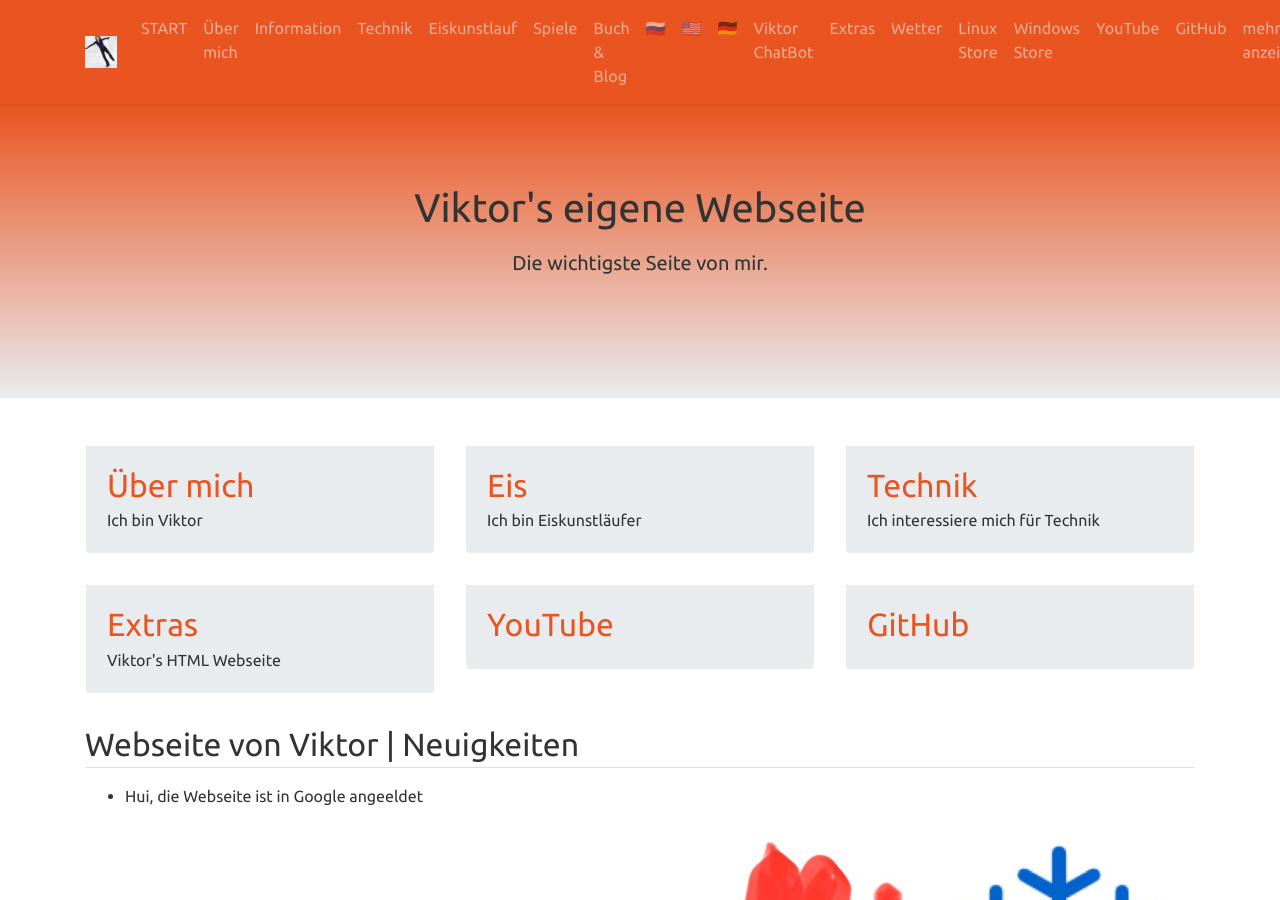
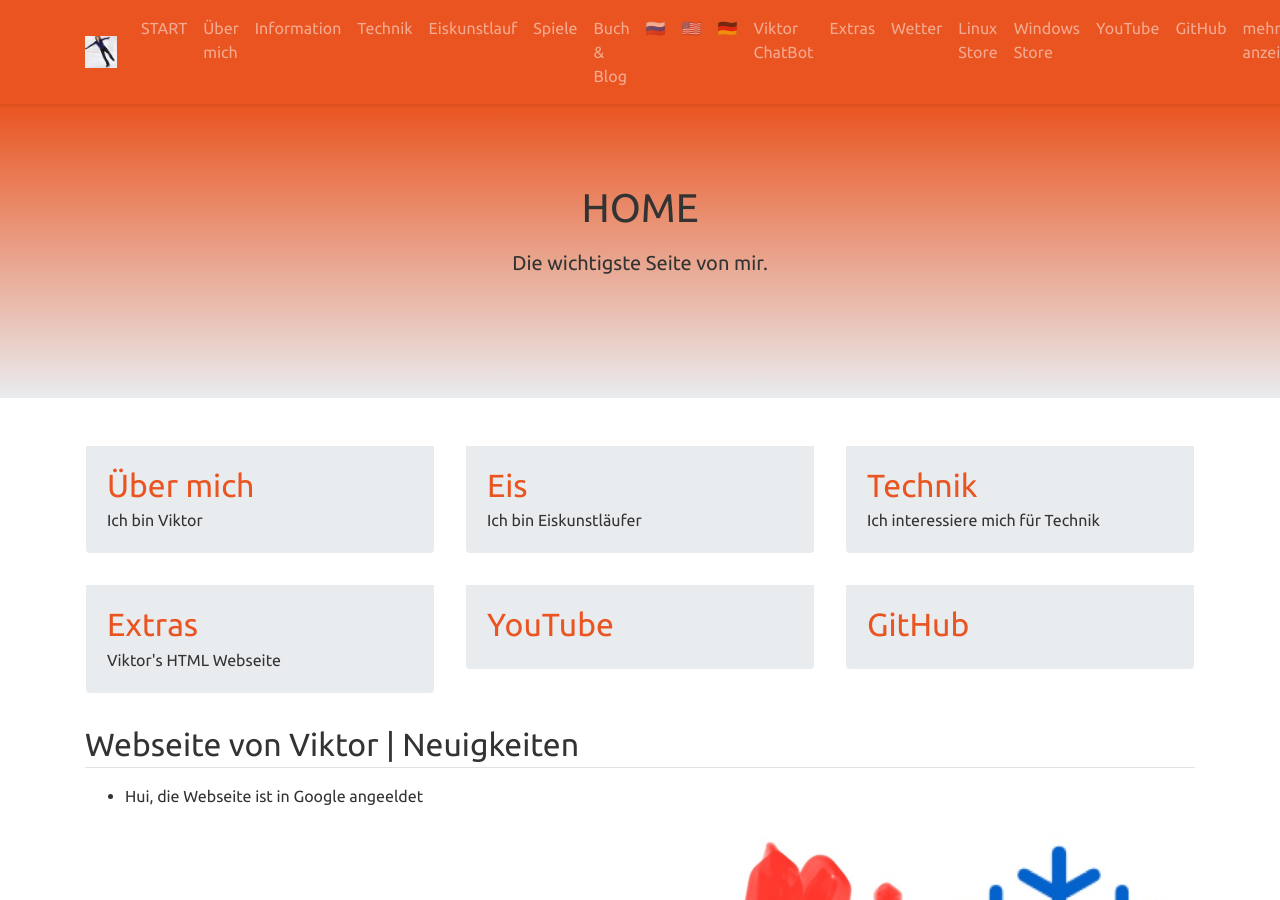
Before and after one commit to viktor-chiarcos/viktor-chiarcos.github.io, a Jekyll site: the page built from index.md, in a window 1280 px wide and 900 px high. Built offline with Jekyll 4.4.1, drawn with Linux system fonts in a browser that asks for light colours.

Commit message:
Update index.md

```diff
--- a/index.md
+++ b/index.md
@@ -1,8 +1,6 @@
 ---
 layout: home
 permalink: /
-
-title: "Viktor's eigene Webseite"
 excerpt: "Die wichtigste Seite von mir."
 action: true
 #action_btn:
@@ -15,7 +13,6 @@ action: true
 #    - label: "v1.0.2"
 #      url: "https://github.com/manid2/lone-wolf-theme/releases/tag/v1.0.2"
 #      fa_icon: "fas fa-arrow-down"
-
 feature_rows:
   - title: "Über mich"
     excerpt: "Ich bin Viktor"
```
Also changed, not shown: other parts of index.md (+1 -0 lines).
